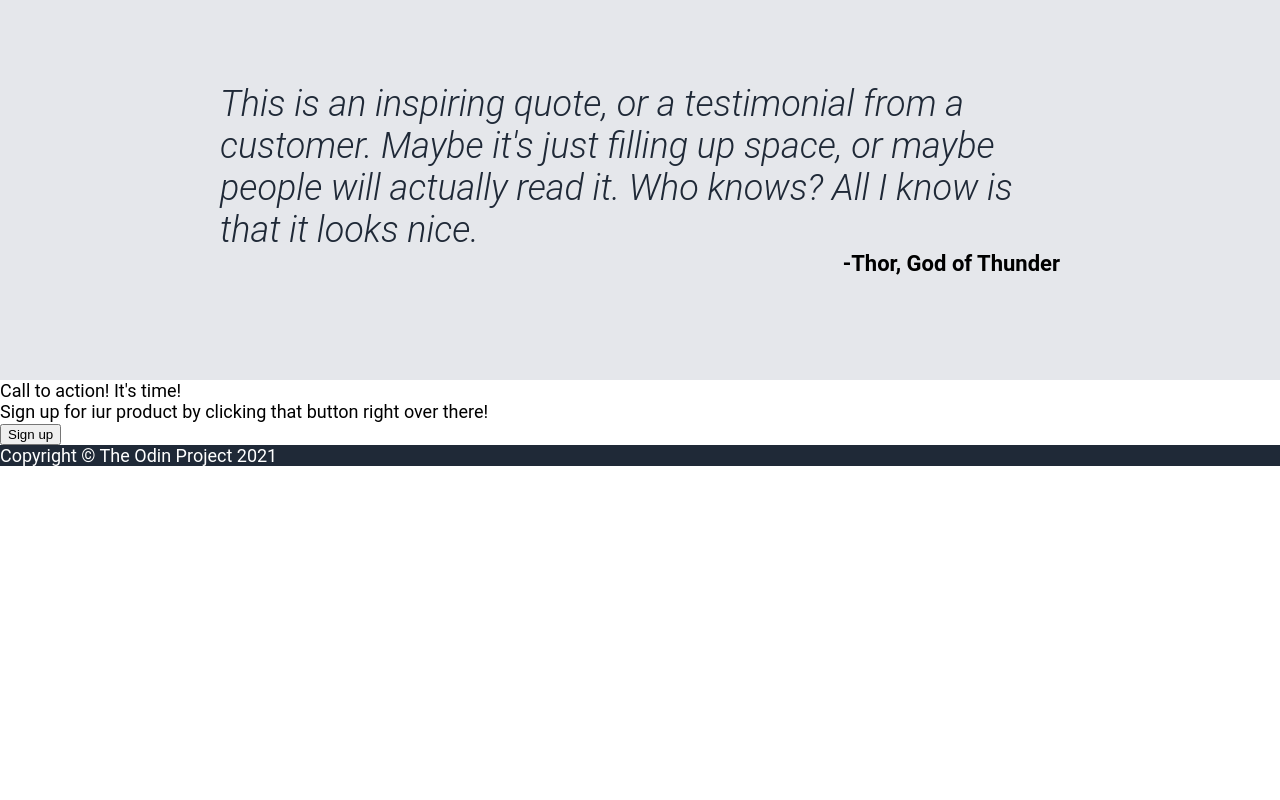
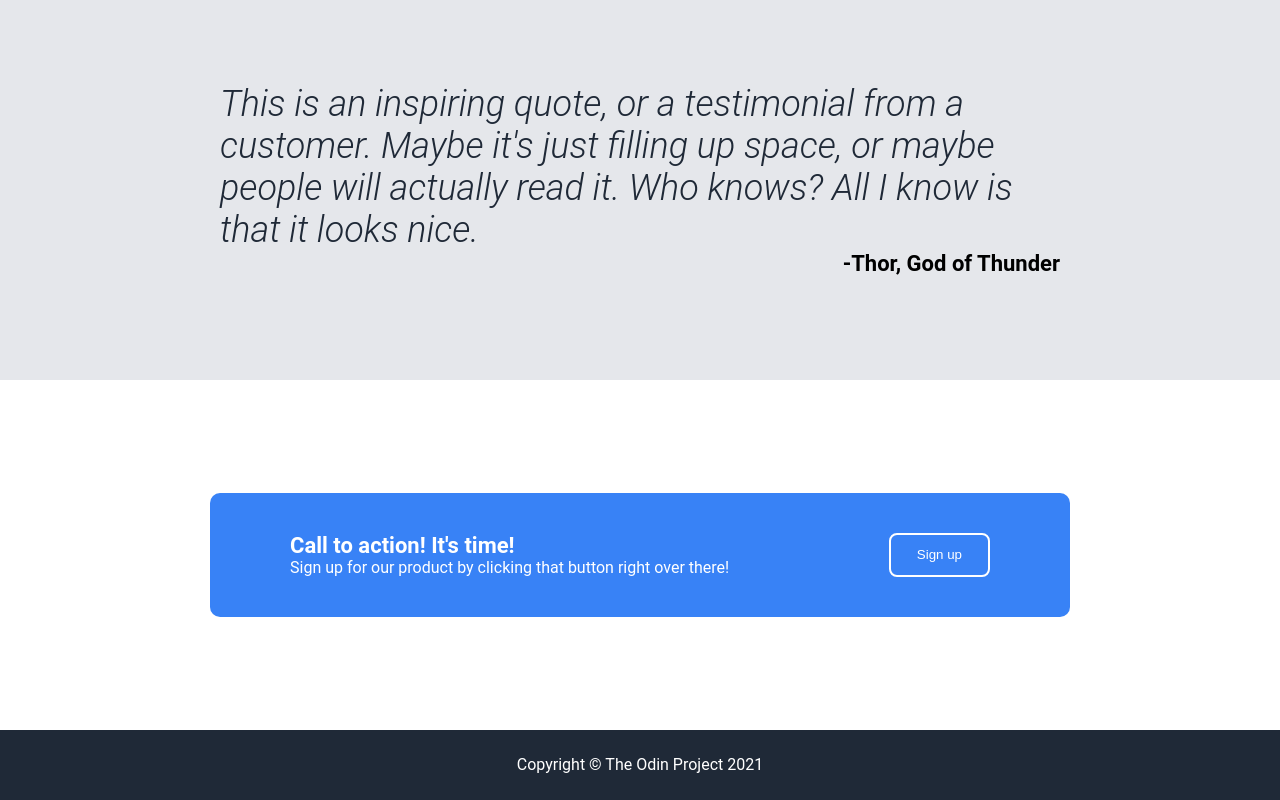
Before and after one commit to ali-37/odin-landing-page, a plain HTML site: page index.html in a window 1280 px wide. Shown: the part 921-1721 px from the top of the page. Before the commit the page ends 1387 px from the top, so only its background shows below. Drawn offline with Linux system fonts and the light colour scheme.

Commit message:
Complete bottom section css (sign up and footer)

```diff
--- a/css/style.css
+++ b/css/style.css
@@ -2,7 +2,6 @@ body {
   display: flex;
   flex-direction: column;
   margin: 0;
-  font-size: 18px;
   font-family: "Roboto", sans-serif;
 }
 
@@ -35,6 +34,12 @@ a {
   color: white;
 }
 
+.header-right,
+.title-left p,
+.title-left button {
+  font-size: 18px;
+}
+
 .header-right {
   display: flex;
   gap: 20px
@@ -64,7 +69,7 @@ h1 {
 .title-left {
   display: flex;
   flex-direction: column;
-  width: 430px;
+  width: 440px;
   margin-right: 30px;
   min-width: 200px;
 }
@@ -86,9 +91,9 @@ p {
 .title-left button {
   background-color: #3882F6;
   color: white;
-  width: 80px;
+  width: 110px;
   border: 0;
-  padding: 4px 16px;
+  padding: 5px 22px;
   margin-top: 10px;
   border-radius: 8px; /* rounded corners */
 }
@@ -156,9 +161,56 @@ h2 {
   width: 840px;
 }
 
+.thor,
+.action {
+  font-weight: 700;
+  font-size: 22px;
+}
+
 .thor {
   align-self: flex-end;
-  font-weight: 700;
-  font-size: 22px;
   margin: 0;
 }
+
+
+.sign-up-section {
+  height: 350px;
+  display: flex;
+  justify-content: center;
+  align-items: center;
+}
+
+.sign-up {
+  background-color: #3882F6;
+  color: white;
+  padding: 40px 80px;
+  border-radius: 10px;
+  width: 700px;
+  display: flex;
+  justify-content: space-between;
+}
+
+.sign-up-text p {
+  margin-left: 0;
+}
+
+.sign-up-text {
+  display: flex;
+  flex-direction: column;
+  justify-content: space-between;
+}
+
+.sign-up button {
+  background-color: #3882F6;
+  color: white;
+  border: 2px solid white;
+  border-radius: 8px;
+  padding: 0 26px;
+}
+
+.footer {
+  display: flex;
+  height: 70px;
+  justify-content: center;
+  align-items: center;
+}
--- a/index.html
+++ b/index.html
@@ -64,10 +64,14 @@
     </div>
 
     <div class="bottom">
-      <div>
-        <p>Call to action! It's time!</p>
-        <p>Sign up for iur product by clicking that button right over there!</p>
-        <button>Sign up</button>
+      <div class="sign-up-section">
+        <div class="sign-up">
+          <div class="sign-up-text">
+            <p class="action">Call to action! It's time!</p>
+            <p>Sign up for our product by clicking that button right over there!</p>
+          </div>
+          <button>Sign up</button>
+        </div>
       </div>
 
       <div class="footer">
```
